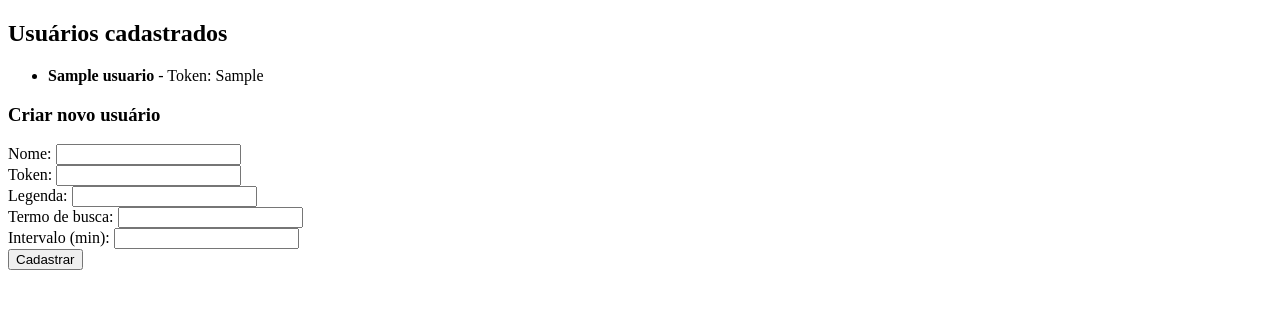
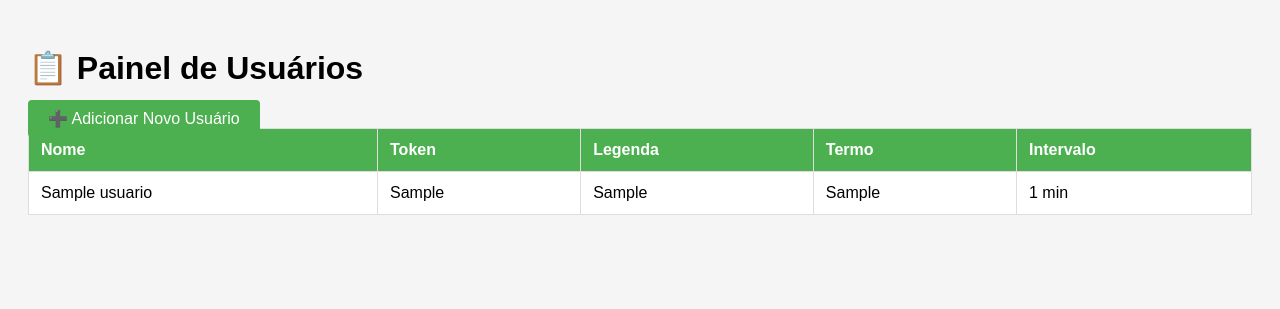
Before and after one commit to anatiel205/Auto-rells, a Flask app: page /painel in a window 1280 px wide. Shown: the top 309 px of the page. Run offline with Flask 3, Linux system fonts and the light colour scheme; tables that the repository leaves empty hold one stand-in row (values such as "Sample post").

Commit message:
Update painel.html

```diff
--- a/templates/templates/painel.html
+++ b/templates/templates/painel.html
@@ -1,21 +1,38 @@
 <!DOCTYPE html>
-<html>
-<head><title>Painel de Usuários</title></head>
+<html lang="pt-br">
+<head>
+  <meta charset="UTF-8">
+  <title>Painel de Usuários</title>
+  <style>
+    body { font-family: Arial; padding: 20px; background: #f5f5f5; }
+    table { width: 100%; border-collapse: collapse; margin-bottom: 20px; background: white; }
+    th, td { padding: 12px; border: 1px solid #ddd; text-align: left; }
+    th { background: #4CAF50; color: white; }
+    a.botao { padding: 10px 20px; background: #4CAF50; color: white; text-decoration: none; border-radius: 4px; }
+  </style>
+</head>
 <body>
-    <h2>Usuários cadastrados</h2>
-    <ul>
-        {% for usuario in usuarios %}
-            <li><b>{{ usuario[1] }}</b> - Token: {{ usuario[2] }}</li>
-        {% endfor %}
-    </ul>
-    <h3>Criar novo usuário</h3>
-    <form method="POST" action="/criar_usuario">
-        Nome: <input name="nome"><br>
-        Token: <input name="token"><br>
-        Legenda: <input name="legenda"><br>
-        Termo de busca: <input name="termo"><br>
-        Intervalo (min): <input name="intervalo" type="number"><br>
-        <button type="submit">Cadastrar</button>
-    </form>
+  <h1>📋 Painel de Usuários</h1>
+
+  <a href="/adicionar" class="botao">➕ Adicionar Novo Usuário</a>
+
+  <table>
+    <tr>
+      <th>Nome</th>
+      <th>Token</th>
+      <th>Legenda</th>
+      <th>Termo</th>
+      <th>Intervalo</th>
+    </tr>
+    {% for u in usuarios %}
+    <tr>
+      <td>{{ u[1] }}</td>
+      <td>{{ u[2] }}</td>
+      <td>{{ u[3] }}</td>
+      <td>{{ u[4] }}</td>
+      <td>{{ u[5] }} min</td>
+    </tr>
+    {% endfor %}
+  </table>
 </body>
 </html>
```
